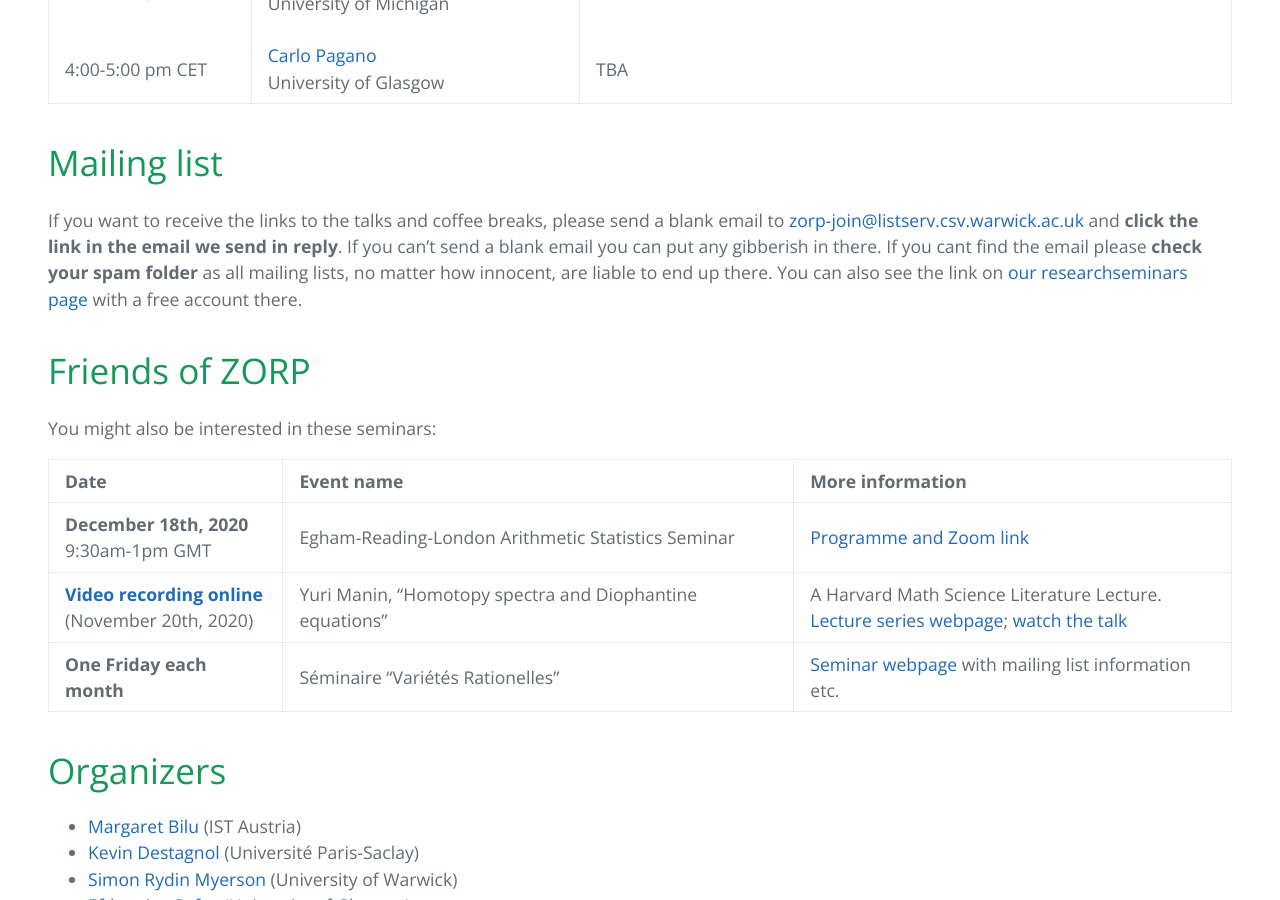
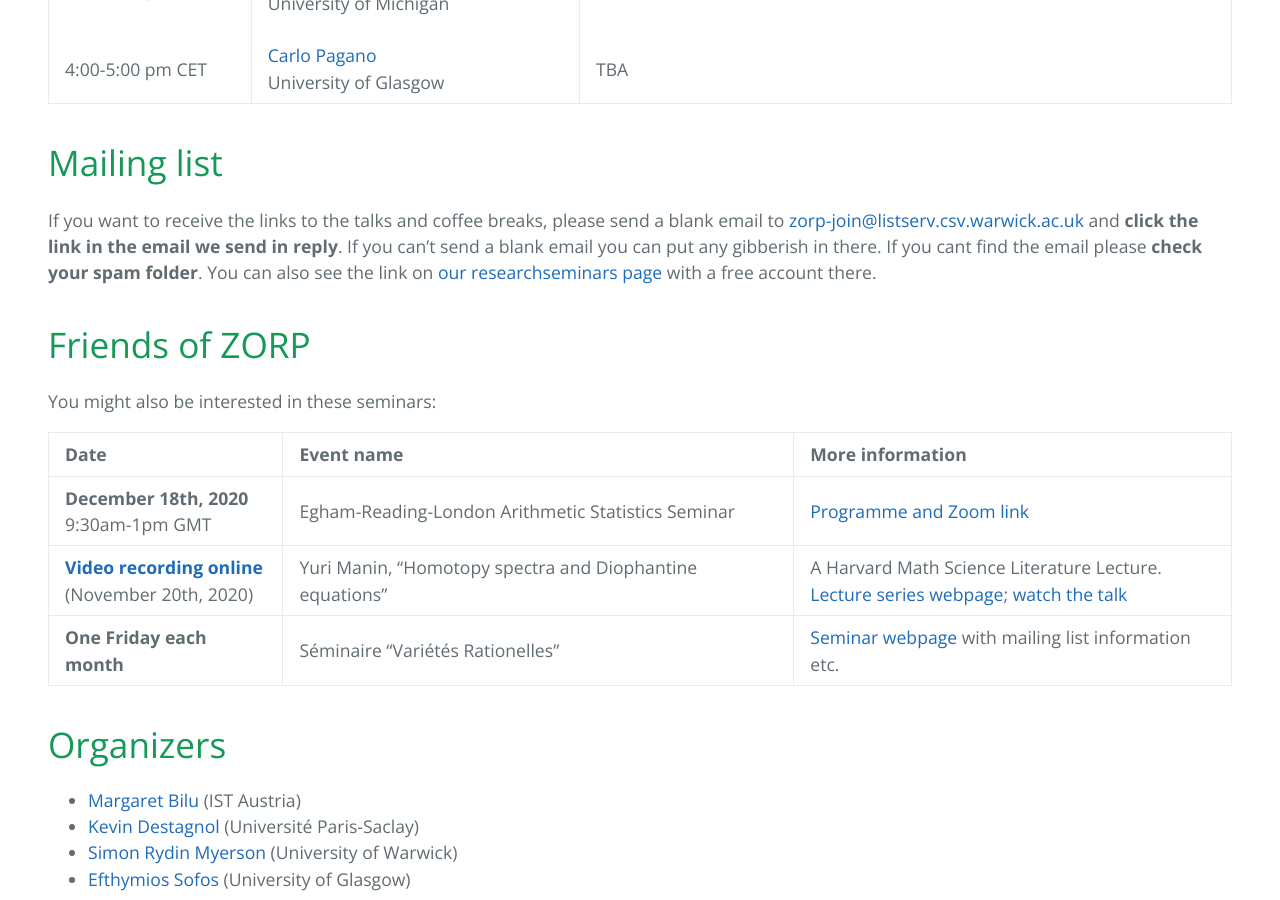
Before and after one commit to zoom-on-rational-points/zoom-on-rational-points.github.io, a Jekyll site: the page built from index.md, in a window 1280 px wide and 900 px high, scrolled down 1145 px. Built offline with Jekyll 4.4.1, drawn with Linux system fonts in a browser that asks for light colours; our own code applies the rules of GitHub Pages for plain Markdown files.

Commit message:
Update index.md

```diff
--- a/index.md
+++ b/index.md
@@ -19,7 +19,7 @@
 
 # Mailing list
 
-If you want to receive the links to the talks and coffee breaks, please send a blank email to <a href='mailto:zorp-join@listserv.csv.warwick.ac.uk'>zorp-join@listserv.csv.warwick.ac.uk</a> and <b>click the link in the email we send in reply</b>. If you can't send a blank email you can put any gibberish in there. If you cant find the email please **check your spam folder** as all mailing lists, no matter how innocent, are liable to end up there.  You can also see the link on <a href="https://researchseminars.org/seminar/zorp_1729">our researchseminars page</a> with a free account there.
+If you want to receive the links to the talks and coffee breaks, please send a blank email to <a href='mailto:zorp-join@listserv.csv.warwick.ac.uk'>zorp-join@listserv.csv.warwick.ac.uk</a> and <b>click the link in the email we send in reply</b>. If you can't send a blank email you can put any gibberish in there. If you cant find the email please **check your spam folder**.  You can also see the link on <a href="https://researchseminars.org/seminar/zorp_1729">our researchseminars page</a> with a free account there.
 
 # Friends of ZORP
 
```
